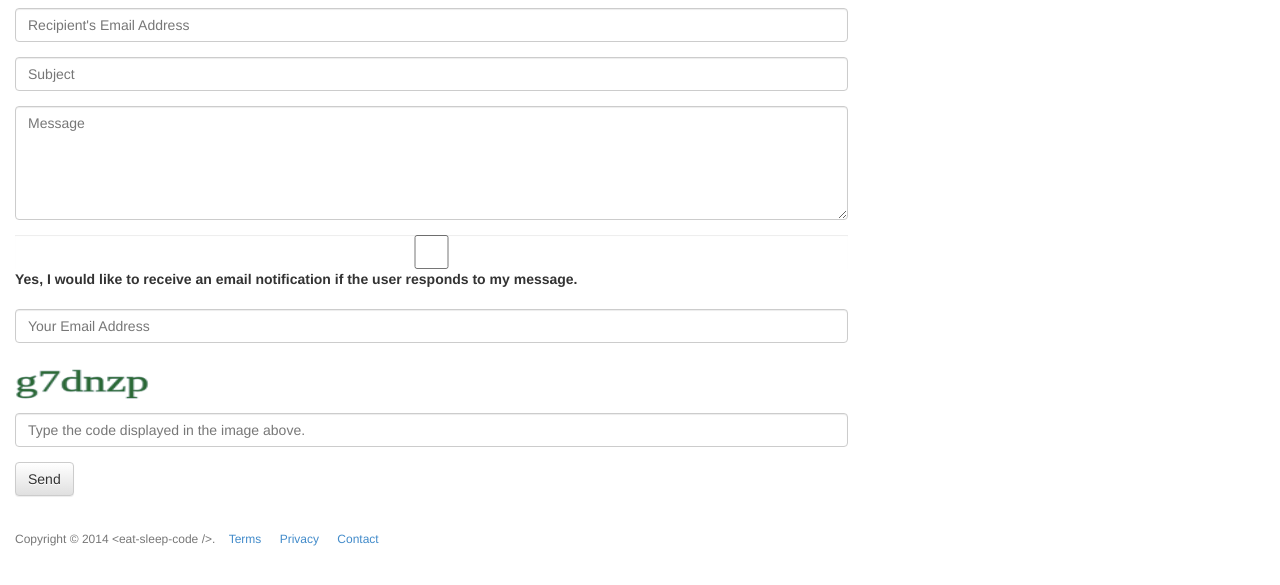
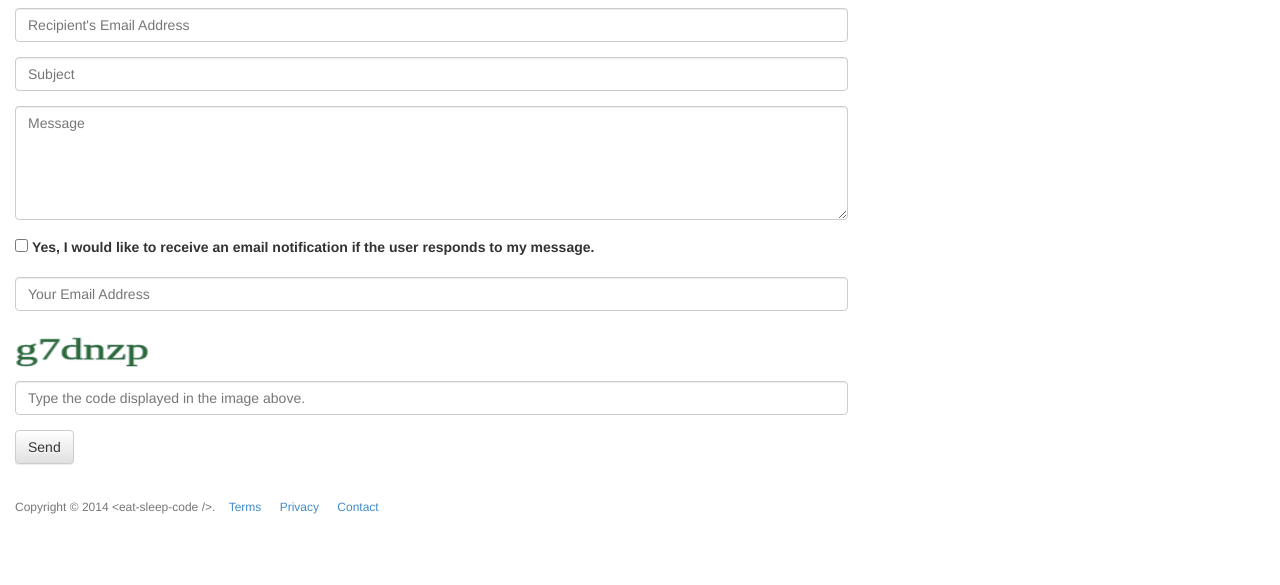
Before and after one commit to eat-sleep-code/email.github.io, a plain HTML site: page index.html in a window 1280 px wide. Shown: the part 167-752 px from the top of the page. Drawn offline with nearby package versions, Linux system fonts and the light colour scheme; some packages are replaced by stand-ins of ours; a web font is replaced by a local one.

Commit message:
Update send.html

```diff
--- a/views/send.html
+++ b/views/send.html
@@ -19,7 +19,7 @@
 		<textarea id="Message" name="Message" rows="5" class="form-control" placeholder="Message"></textarea>
 	</div>
 	<div class="form-group">
-		<input type="checkbox" id="ReceiveEmailNotification" name="ReceiveEmailNotification" class="form-control" />
+		<input type="checkbox" id="ReceiveEmailNotification" name="ReceiveEmailNotification" />
 		<label for="ReceiveEmailNotification">Yes, I would like to receive an email notification if the user responds to my message.</label>
 	</div>
 	<div class="form-group">
```
